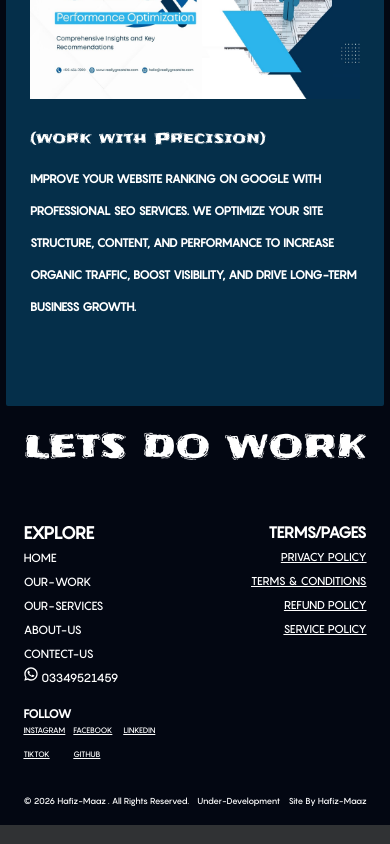
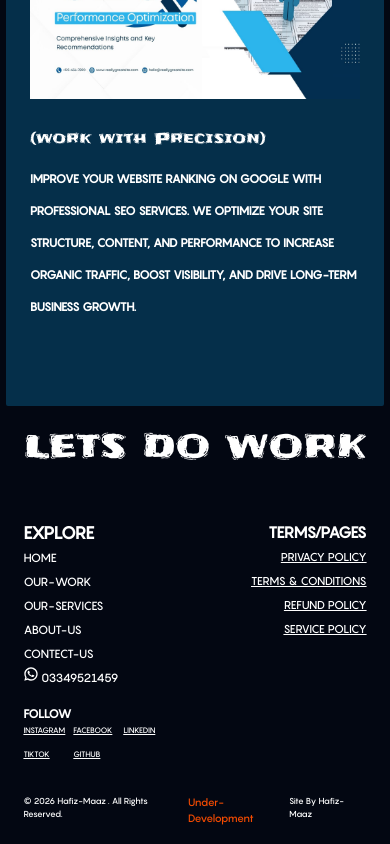
Before and after one commit to MaazJanjua/HM-portfolio, a Next.js app: page / in a window 390 px wide. Shown: the part 6977-7821 px from the top of the page. Built offline with nearby package versions, Linux system fonts and the light colour scheme; a web font is replaced by a local one.

Commit message:
Update footer heading style for improved visibility and responsiveness

```diff
--- a/src/components/footer/page.js
+++ b/src/components/footer/page.js
@@ -165,7 +165,7 @@ const page = () => {
             </Link>
           </div> */}
           <div >
-            <h1> under-development</h1>
+            <h1 className="text-orange-600 lg:text-[1.4vw] text-[2.7vw]"> under-development</h1>
           </div>
           <div> <h2> site by Hafiz-Maaz</h2></div>
         </div>
```
